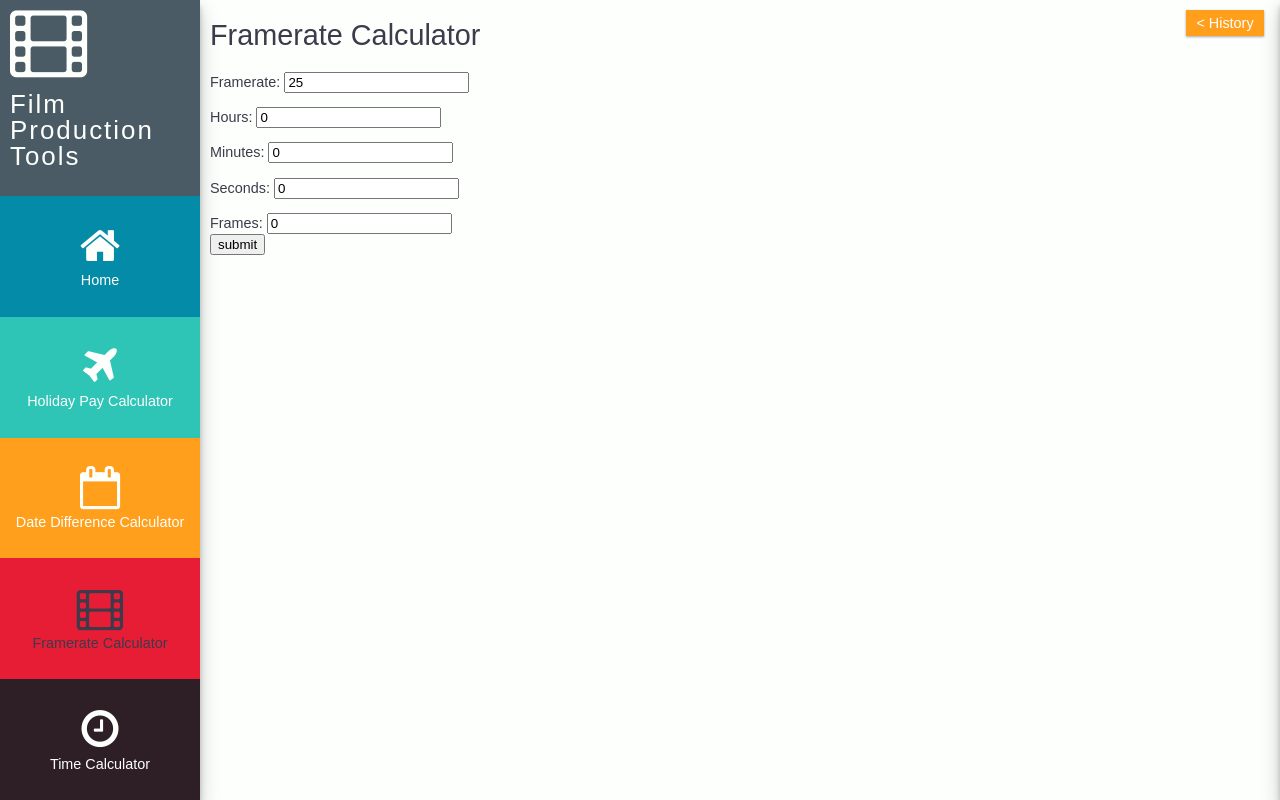
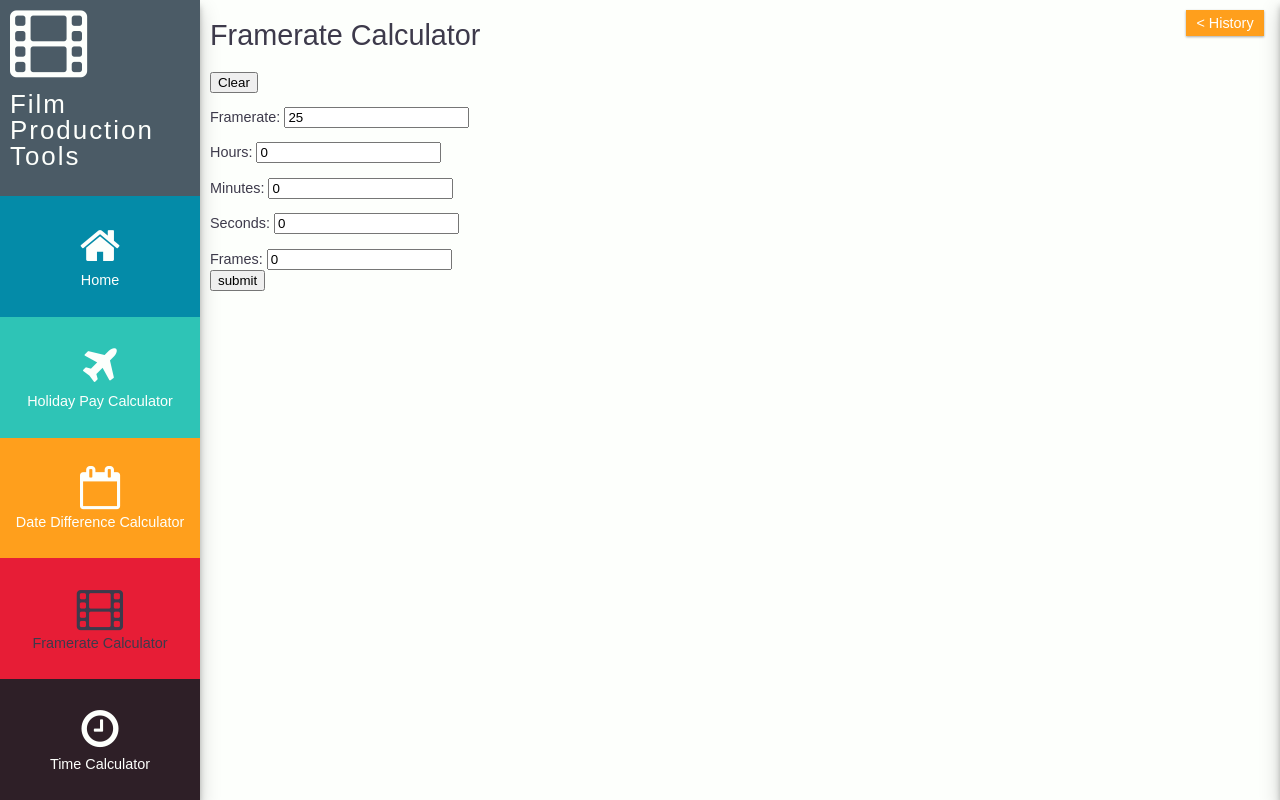
Before and after one commit to JodyDuke/film-production-tools, a React (Create React App) app: page /framerate-calculator in a window 1280 px wide. Shown: the top 800 px of the page. Built offline with nearby package versions, Linux system fonts and the light colour scheme; what webfontloader would draw is missing.

Commit message:
added clear function

```diff
--- a/src/components/scenes/framerate-calculator.js
+++ b/src/components/scenes/framerate-calculator.js
@@ -12,11 +12,13 @@ class FramerateCalculator extends Component {
             hours : 0,
             minutes : 0,
             seconds : 0,
-            frames : 0
+            frames : 0,
+            total : ''
         }
 
         this.handleSubmit = this.handleSubmit.bind(this)
         this.handleChange = this.handleChange.bind(this)
+        this.clear = this.clear.bind(this)
     }
 
     handleSubmit(e) {
@@ -39,7 +41,18 @@ class FramerateCalculator extends Component {
 
     handleChange(e) {
         this.setState({ [e.target.name]: e.target.value });
+    }
 
+    clear() {
+        this.setState({ timeStamp: new Date() }, () => this.props.onSubmit(this.state))
+        this.setState({
+            currentHistory : [],
+            hours : 0,
+            minutes : 0,
+            seconds : 0,
+            frames : 0,
+            total : ''
+        })
     }
 
     render() {
@@ -51,6 +64,7 @@ class FramerateCalculator extends Component {
         return (
             <div>
             <h1>Framerate Calculator</h1>
+            <button onClick={this.clear}>Clear</button>
             <form onSubmit={this.handleSubmit}>
                     <FormItem className="form-element" type="number" name="framerate" text="Framerate: " value={this.state.framerate} onChange={this.handleChange.bind(this)} />
                         <FormItem className="form-element" type="number" name="hours" text="Hours: " value={this.state.hours} onChange={this.handleChange.bind(this)} />
```
